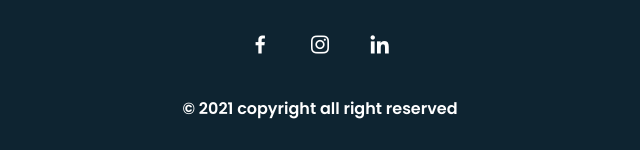
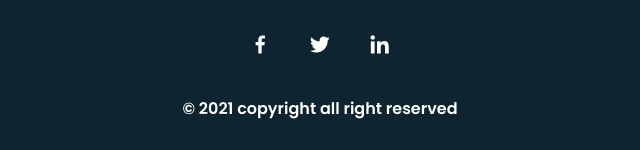
Before and after one commit to sarbodaman/devdasjha, a plain HTML site: page index.html in a window 1280 px wide. Shown: the part 3284-3434 px from the top of the page, 320-960 px from the left. Drawn offline with nearby package versions, Linux system fonts and the light colour scheme.

Commit message:
Update index.html

```diff
--- a/index.html
+++ b/index.html
@@ -206,7 +206,7 @@
             <p class="footer__title">Devdas Jha</p>
             <div class="footer__social">
                 <a href="#" class="footer__icon"><i class='bx bxl-facebook' ></i></a>
-                <a href="#" class="footer__icon"><i class='bx bxl-instagram' ></i></a>
+                <a href="#" class="footer__icon"><i class='bx bxl-twitter' ></i></a>
                 <a href="#" class="footer__icon"><i class='bx bxl-linkedin' ></i></a>
             </div>
             <p>&#169; 2021 copyright all right reserved</p>
```
